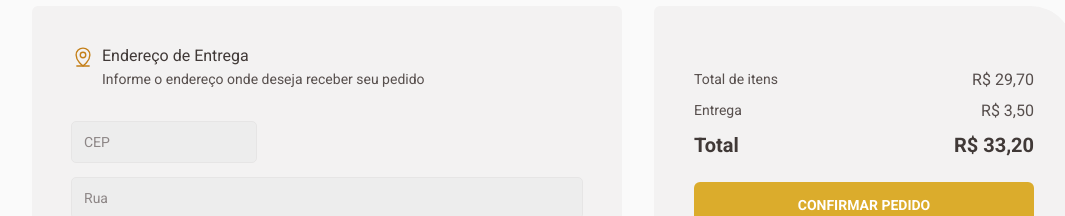
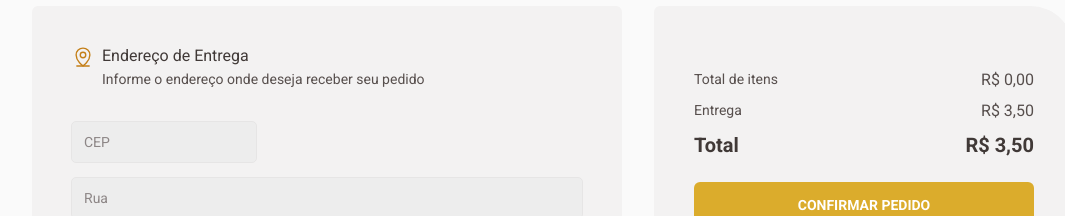
Before and after one commit to brunaporato/coffee-delivery, a React (Vite) app: page /checkout in a window 1280 px wide. Shown: the part 180-396 px from the top of the page, without its empty margins (128-1193 px from the left). Built offline with nearby package versions, Linux system fonts and the light colour scheme.

Commit message:
add function to calculate prices at checkout + fix logic to toggle hide header span

```diff
--- a/src/components/Header/index.tsx
+++ b/src/components/Header/index.tsx
@@ -15,6 +15,8 @@ export function Header() {
   useEffect(() => {
     if(numberOfItems > 0) {
       setHideSpan(false)
+    } else {
+      setHideSpan(true)
     }
   }, [numberOfItems]);
 
--- a/src/pages/Checkout/index.tsx
+++ b/src/pages/Checkout/index.tsx
@@ -10,6 +10,18 @@ export function Checkout() {
   const [activeOption, setActiveOption] = useState<string | null>(null);
 
   const { cartProducts } = useContext(ProductContext)
+
+  let totalItemsPrice = 0;
+  const deliveryTax = 3.5;
+
+  cartProducts.forEach((product) => {
+    totalItemsPrice += parseFloat(product.price.replace(",", "."))
+  })
+
+  const totalItemsPriceFormatted = totalItemsPrice.toFixed(2).replace(".", ",");
+
+  const finalPrice = totalItemsPrice + deliveryTax
+  const finalPriceFormatted = finalPrice.toFixed(2).replace(".", ",")
 
   function handleOptionClick(option: string) {
     if(option === activeOption) {
@@ -95,7 +107,7 @@ export function Checkout() {
           <section className="price">
             <div className="price-items">
               <p>Total de itens</p>
-              <span>R$ 29,70</span>
+              <span>R$ {totalItemsPriceFormatted}</span>
             </div>
             <div className="delivery-tax">
               <p>Entrega</p>
@@ -103,7 +115,7 @@ export function Checkout() {
             </div>
             <div className="total-order">
               <h2>Total</h2>
-              <h2>R$ 33,20</h2>
+              <h2>R$ {finalPriceFormatted}</h2>
             </div>
           </section>
           <ConfirmOrderButton to="/success">
```
